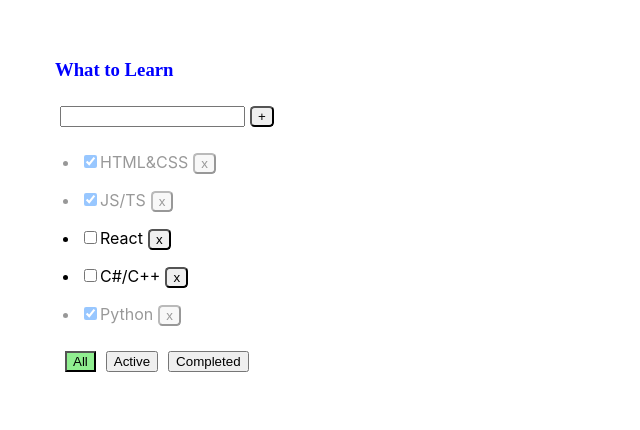
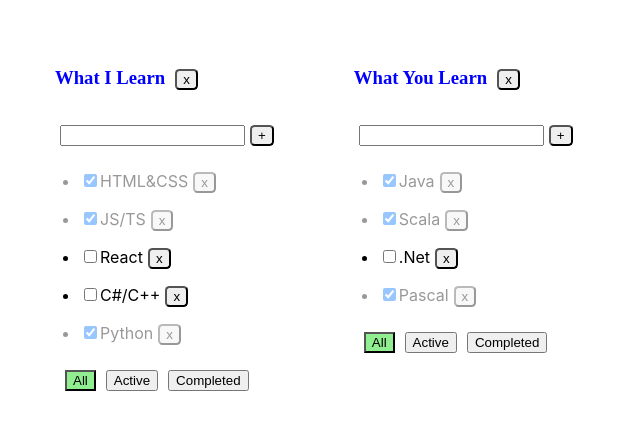
Before and after one commit to DmitryPatskalev/todolist, a React (Create React App) app: page / in a window 1280 px wide. Shown: the top 430 px of the page, without its empty margins (0-640 px from the left). Built offline with nearby package versions, Linux system fonts and the light colour scheme.

Commit message:
Second level

```diff
--- a/src/Traning/AddTasks.tsx
+++ b/src/Traning/AddTasks.tsx
@@ -3,7 +3,8 @@ import css from './style.module.css'
 
 
 type AddTasksPropsType = {
-	 addTasks: (title: string) => void
+	 addTasks: (todoListID: string, title: string) => void
+	 todoListID: string
 }
 
 export const AddTasks = (props: AddTasksPropsType) => {
@@ -12,7 +13,7 @@ export const AddTasks = (props: AddTasksPropsType) => {
 
 	 const onClickHundler = () => {
 			if (newTask.trim() !== '') {
-				 props.addTasks(newTask.trim())
+				 props.addTasks(props.todoListID, newTask.trim())
 				 setNewTask('')
 			} else {
 				 setError('Input the data')
--- a/src/Traning/ButtonsFilterTasks.tsx
+++ b/src/Traning/ButtonsFilterTasks.tsx
@@ -4,19 +4,20 @@ import css from './style.module.css'
 
 
 type ButtonsFilterTasksType = {
-	 onChangeFilter: (title: FilterTasksType) => void
+	 onChangeFilter: (todoListID: string, title: FilterTasksType) => void
 	 filter: FilterTasksType
+	 todoListID: string
 }
 
 export const ButtonsFilterTasks = (props: ButtonsFilterTasksType) => {
 	 const showAll = () => {
-			props.onChangeFilter('All')
+			props.onChangeFilter(props.todoListID, 'All')
 	 }
 	 const showActive = () => {
-			props.onChangeFilter('Active')
+			props.onChangeFilter(props.todoListID, 'Active')
 	 }
 	 const showCompleted = () => {
-			props.onChangeFilter('Completed')
+			props.onChangeFilter(props.todoListID, 'Completed')
 	 }
 
 	 let activeAll = props.filter === 'All' ? css.activeButton : ''
--- a/src/Traning/Tasks.tsx
+++ b/src/Traning/Tasks.tsx
@@ -1,7 +1,7 @@
 import React, {useState} from "react";
 import {v1} from "uuid";
 import {TodoList} from "./Todo";
-
+import css from './style.module.css'
 
 export type FilterTasksType = 'All' | 'Active' | 'Completed'
 
@@ -11,65 +11,101 @@ export type TasksType = {
 	 isDone: boolean
 }
 
-const arrTasks: Array<TasksType> = [
+export type TodoListsType = {
+	 id: string
+	 title: string
+	 filter: FilterTasksType
+}
+
+const TodoListTraning = () => {
+
+	 const todoListID1 = v1()
+	 const todoListID2 = v1()
+
+	 const [todoLists, setTodoLists] = useState<Array<TodoListsType>>([
+			{id: todoListID1, title: 'What I Learn', filter: 'All'},
+			{id: todoListID2, title: 'What You Learn', filter: 'All'}
+	 ])
+
+	 const [tasks, setTasks] = useState({
+			[todoListID1]: [
 				 {id: v1(), title: 'HTML&CSS', isDone: true},
 				 {id: v1(), title: 'JS/TS', isDone: true},
 				 {id: v1(), title: 'React', isDone: false},
 				 {id: v1(), title: 'C#/C++', isDone: false},
 				 {id: v1(), title: 'Python', isDone: true},
+			],
+			[todoListID2]: [
+				 {id: v1(), title: 'Java', isDone: true},
+				 {id: v1(), title: 'Scala', isDone: true},
+				 {id: v1(), title: '.Net', isDone: false},
+				 {id: v1(), title: 'Pascal', isDone: true},
 			]
+	 })
 
-
-const TodoListTraning = () => {
-	 const [tasks, setTasks] = useState(arrTasks)
-	 const [filter, setFilter] = useState<FilterTasksType>('All')
-
-
-	 const buttonRemoveTasks = (id: string) => {
-			let removeElem = tasks.filter(elem => elem.id !== id)
-			setTasks(removeElem)
+	 const buttonRemoveTasks = (todoListID: string, id: string) => {
+			let todoListObj = tasks[todoListID]
+			tasks[todoListID] = todoListObj.filter(elem => elem.id !== id)
+			setTasks({...tasks})
 	 }
 
-	 let filterTask = tasks
-	 if (filter === 'Active') {
-			filterTask = tasks.filter(elem => !elem.isDone)
+	 const onChangeFilter = (todoListID: string, title: FilterTasksType) => {
+			let todoListObj = todoLists.find(elem => elem.id === todoListID)
+			if (todoListObj) {
+				 todoListObj.filter = title
 			}
-	 if (filter === 'Completed') {
-			filterTask = tasks.filter(elem => elem.isDone)
-	 }
-	 const onChangeFilter = (title: FilterTasksType) => {
-			setFilter(title)
+			setTodoLists([...todoLists])
 	 }
 
-	 const addTask = (title: string) => {
+	 const addTask = (todoListID: string, title: string) => {
+			let todoListObj = tasks[todoListID]
 			let addTitle = {
 				 id: v1(),
 				 title,
-				 isDone: true
+				 isDone: false
 			}
-			setTasks([addTitle, ...tasks])
+			tasks[todoListID] = [addTitle, ...todoListObj]
+			setTasks({...tasks})
 	 }
 
-	 const changeTaskStatus = (taskID: string, isDone: boolean) => {
-			let changeChecked = tasks.find(elem => elem.id === taskID)
+	 const changeTaskStatus = (todoListID: string, taskID: string, isDone: boolean) => {
+			let todoListObj = tasks[todoListID]
+			let changeChecked = todoListObj.find(elem => elem.id === taskID)
 			if (changeChecked) {
 				 changeChecked.isDone = isDone
-				 setTasks([...tasks])
+				 setTasks({...tasks})
 			}
+	 }
+	 const removeTodolist = (todoListID: string) => {
+			let filterTodoList = todoLists.filter(elem => elem.id !== todoListID)
+			setTodoLists(filterTodoList)
+			delete tasks[todoListID]
+			setTasks({...tasks})
 	 }
 
 
 	 return <div className='App'>
-			<TodoList
+			{todoLists.length ? todoLists.map(tl => {
+				 let filterTask = tasks[tl.id]
+				 if (tl.filter === 'Active') {
+						filterTask = tasks[tl.id].filter(elem => !elem.isDone)
+				 }
+				 if (tl.filter === 'Completed') {
+						filterTask = tasks[tl.id].filter(elem => elem.isDone)
+				 }
+				 return <TodoList
+					 key={tl.id}
+					 todoListID={tl.id}
 					 tasks={filterTask}
-				title='What to Learn'
+					 title={tl.title}
 					 buttonRemoveTasks={buttonRemoveTasks}
 					 onChangeFilter={onChangeFilter}
 					 addTask={addTask}
-				filter={filter}
+					 filter={tl.filter}
 					 changeTaskStatus={changeTaskStatus}
+					 removeTodolist={removeTodolist}
 				 />
-
+			}) : <span className={css.empty}>Create your first todoList</span>}
 	 </div>
 }
 
--- a/src/Traning/Todo.tsx
+++ b/src/Traning/Todo.tsx
@@ -6,21 +6,23 @@ import css from './style.module.css'
 
 
 type TodoListPropsType = {
+	 todoListID: string
 	 tasks: TasksType[]
 	 title: string
-	 buttonRemoveTasks: (id: string) => void
-	 onChangeFilter: (title: FilterTasksType) => void
-	 addTask: (title: string) => void
+	 buttonRemoveTasks: (todoListID: string, id: string) => void
+	 onChangeFilter: (todoListID: string, title: FilterTasksType) => void
+	 addTask: (todoListID: string, title: string) => void
 	 filter: FilterTasksType
-	 changeTaskStatus: (taskID: string, isDone: boolean) => void
+	 changeTaskStatus: (todoListID: string, taskID: string, isDone: boolean) => void
+	 removeTodolist: (todoListID: string) => void
 
 }
 
 export const TodoList = (props: TodoListPropsType) => {
 	 let listOfTasks = props.tasks.map((elem, index) => {
-			let removeTask = () => props.buttonRemoveTasks(elem.id)
+			let removeTask = () => props.buttonRemoveTasks(props.todoListID, elem.id)
 			let changeChecked = (event: ChangeEvent<HTMLInputElement>) => {
-				 props.changeTaskStatus(elem.id, event.currentTarget.checked)
+				 props.changeTaskStatus(props.todoListID, elem.id, event.currentTarget.checked)
 			}
 			return <ul key={index}>
 				 <li className={elem.isDone ? css.isDone : ''}>
@@ -30,12 +32,16 @@ export const TodoList = (props: TodoListPropsType) => {
 				 </li>
 			</ul>
 	 })
+	 const removeTodoList = () => props.removeTodolist(props.todoListID)
 
 	 return <div>
-			<h3 className={css.title}>{props.title}</h3>
-			<AddTasks addTasks={props.addTask}/>
+			<h3 className={css.title}>{props.title}
+				 <button onClick={removeTodoList} className={css.butRemTL}>x</button>
+			</h3>
+
+			<AddTasks addTasks={props.addTask} todoListID={props.todoListID}/>
 			{listOfTasks}
-			<ButtonsFilterTasks onChangeFilter={props.onChangeFilter} filter={props.filter}/>
+			<ButtonsFilterTasks onChangeFilter={props.onChangeFilter} filter={props.filter} todoListID={props.todoListID}/>
 	 </div>
 
 }
```
Lines whose indentation alone changed are shown as unchanged.
